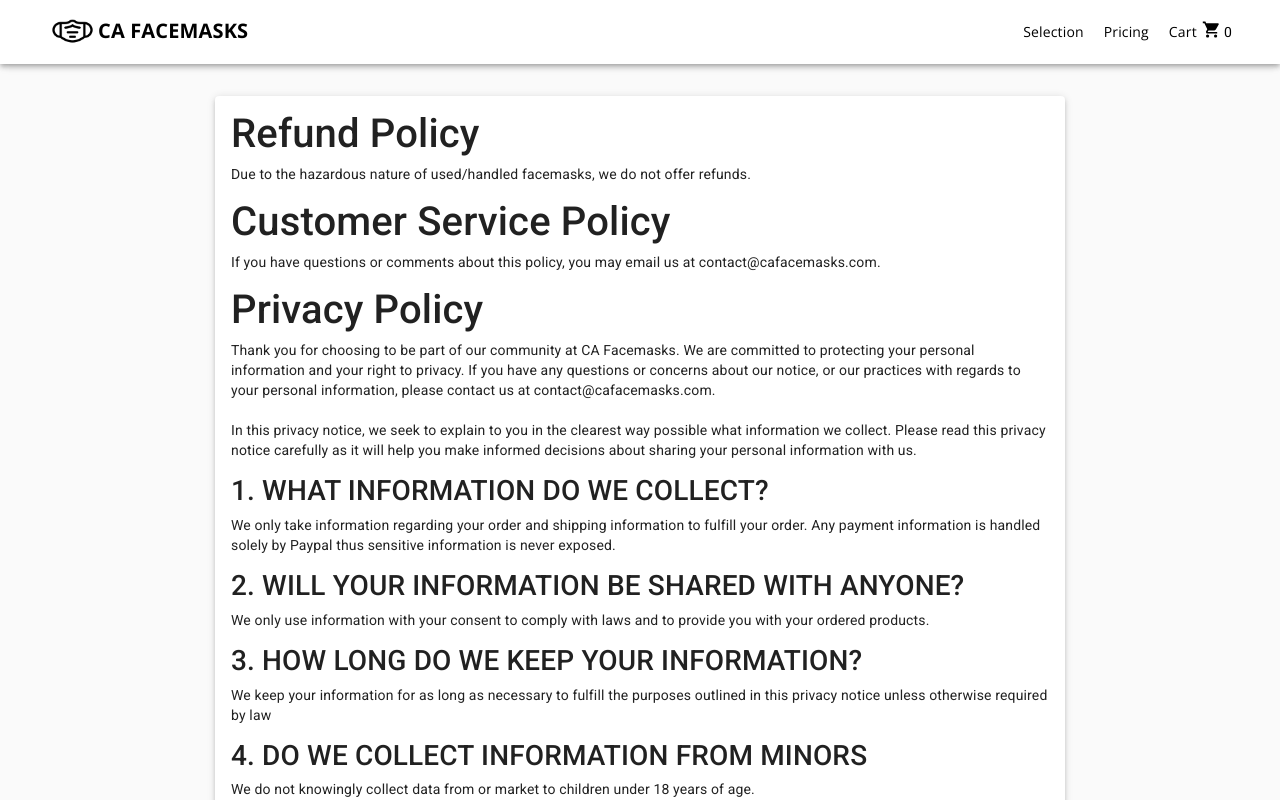
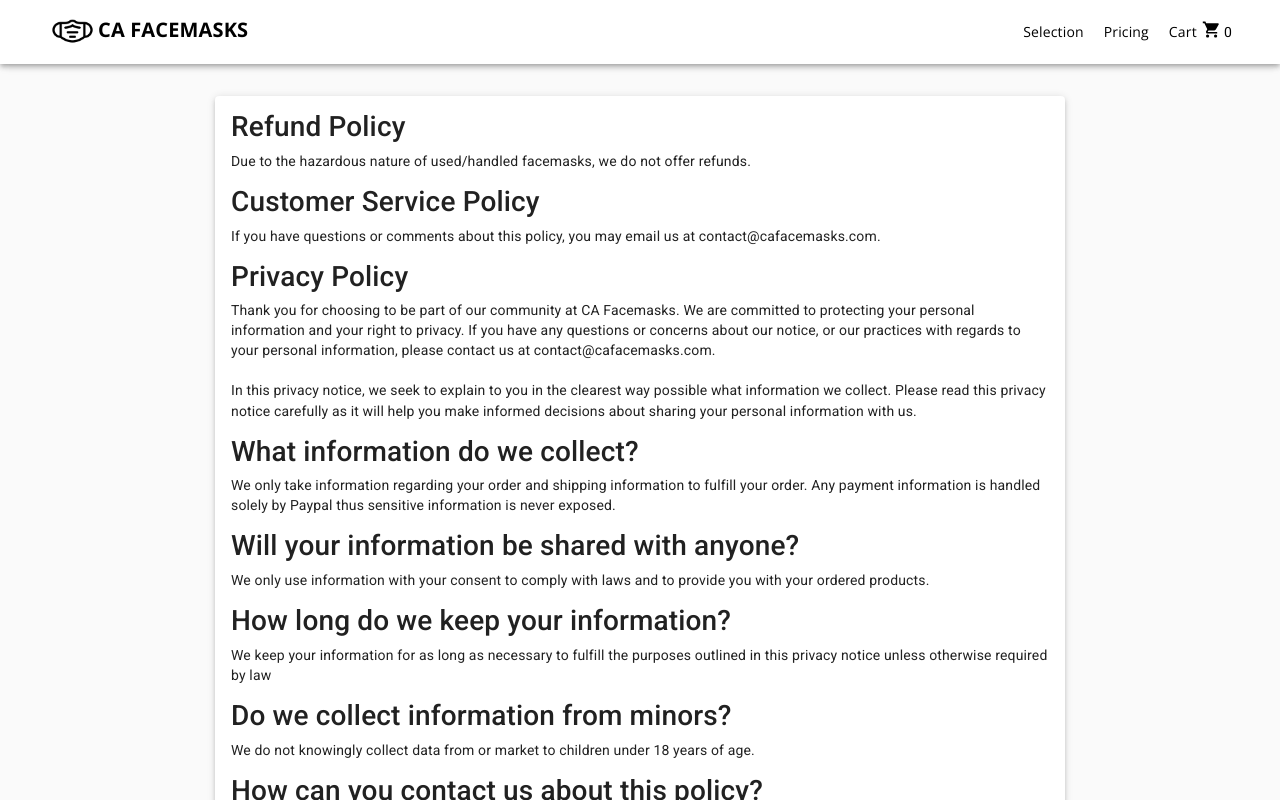
Before and after one commit to AlexanderDLe/DuraMasks, a React (Create React App) app: page /policies in a window 1280 px wide. Shown: the top 800 px of the page. Built offline with nearby package versions, Linux system fonts and the light colour scheme; no server answers.

Commit message:
Updated shipping speed.

```diff
--- a/package.json
+++ b/package.json
@@ -9,6 +9,7 @@
     "@testing-library/react": "^9.5.0",
     "@testing-library/user-event": "^7.2.1",
     "axios": "^0.19.2",
+    "moment-timezone": "^0.5.29",
     "paypal-checkout": "^4.0.312",
     "pure-react-carousel": "^1.27.0",
     "react": "^16.13.1",
--- a/src/components/App.js
+++ b/src/components/App.js
@@ -10,24 +10,24 @@ const App = () => {
     const testOrder = [
         {
             type: 'Mask',
-            color: 'Black',
+            color: 'Test',
             param: 'black',
             price: 10,
             img: 'Black.jpg',
             size: 'L',
-            amount: '2',
-        },
-        {
-            type: 'Elastic',
-            color: '1/4" Black Elastic',
-            param: 'blackelastic',
-            price: 40,
-            img: 'BlackElastic.jpg',
-            size: '200 Yards',
             amount: '1',
         },
+        // {
+        //     type: 'Elastic',
+        //     color: '1/4" Black Elastic',
+        //     param: 'blackelastic',
+        //     price: 40,
+        //     img: 'BlackElastic.jpg',
+        //     size: '200 Yards',
+        //     amount: '1',
+        // },
     ];
-    const testAmount = 3;
+    const testAmount = 1;
     const mode = 'production';
     const [orders, setOrders] = useState(mode === 'sandbox' ? testOrder : []);
     const [amount, setAmount] = useState(mode === 'sandbox' ? testAmount : 0);
--- a/src/components/Navbar.js
+++ b/src/components/Navbar.js
@@ -143,17 +143,17 @@ const Navbar = ({ amount }) => {
                             {/* <Link className={classes.link} to="/">
                             </Link> */}
                             <Typography variant="h6" className={classes.title}>
-                                <img
-                                    style={navIconStyle}
-                                    className={classes.navIcon}
-                                    src={FacemaskIcon}
-                                    alt="Facemask Icon"
-                                />
                                 <Link
                                     style={navTitleStyle}
                                     className={classes.link}
                                     to="/"
                                 >
+                                    <img
+                                        style={navIconStyle}
+                                        className={classes.navIcon}
+                                        src={FacemaskIcon}
+                                        alt="Facemask Icon"
+                                    />
                                     CA Facemasks
                                 </Link>
                             </Typography>
--- a/src/components/Policies.js
+++ b/src/components/Policies.js
@@ -41,17 +41,17 @@ function Policies() {
 
     return (
         <Card className={classes.root} elevation={3}>
-            <h1>Refund Policy</h1>
+            <h3>Refund Policy</h3>
             <p>
                 Due to the hazardous nature of used/handled facemasks, we do not
                 offer refunds.
             </p>
-            <h1>Customer Service Policy</h1>
+            <h3>Customer Service Policy</h3>
             <p>
                 If you have questions or comments about this policy, you may
                 email us at contact@cafacemasks.com.
             </p>
-            <h1>Privacy Policy</h1>
+            <h3>Privacy Policy</h3>
             <p>
                 Thank you for choosing to be part of our community at CA
                 Facemasks. We are committed to protecting your personal
@@ -66,31 +66,31 @@ function Policies() {
                 this privacy notice carefully as it will help you make informed
                 decisions about sharing your personal information with us.
             </p>
-            <h3>1. WHAT INFORMATION DO WE COLLECT?</h3>
+            <h3>What information do we collect?</h3>
             <p>
                 We only take information regarding your order and shipping
                 information to fulfill your order. Any payment information is
                 handled solely by Paypal thus sensitive information is never
                 exposed.
             </p>
-            <h3>2. WILL YOUR INFORMATION BE SHARED WITH ANYONE?</h3>
+            <h3>Will your information be shared with anyone?</h3>
             <p>
                 We only use information with your consent to comply with laws
                 and to provide you with your ordered products.
             </p>
-            <h3>3. HOW LONG DO WE KEEP YOUR INFORMATION?</h3>
+            <h3>How long do we keep your information?</h3>
             <p>
                 We keep your information for as long as necessary to fulfill the
                 purposes outlined in this privacy notice unless otherwise
                 required by law
             </p>
-            <h3>4. DO WE COLLECT INFORMATION FROM MINORS</h3>
+            <h3>Do we collect information from minors?</h3>
             <p>
                 We do not knowingly collect data from or market to children
                 under 18 years of age.
             </p>
 
-            <h3>5. HOW CAN YOU CONTACT US ABOUT THIS POLICY?</h3>
+            <h3>How can you contact us about this policy?</h3>
             <p>
                 If you have questions or comments about this policy, you may
                 email us at contact@cafacemasks.com
--- a/src/components/checkout/Cart.js
+++ b/src/components/checkout/Cart.js
@@ -1,15 +1,21 @@
 import React, { useEffect, useState } from 'react';
 import keys from '../../config/keys';
 import { Link, Redirect } from 'react-router-dom';
-import axios from 'axios';
 import { PayPalButton } from 'react-paypal-button-v2';
 import { useMediaQuery } from '@material-ui/core';
+import moment from 'moment-timezone';
 
 import { makeStyles } from '@material-ui/core/styles';
 import Card from '@material-ui/core/Card';
 import CardContent from '@material-ui/core/CardContent';
 import Button from '@material-ui/core/Button';
 import Typography from '@material-ui/core/Typography';
+
+import axios from 'axios';
+const API = keys.emailConfirmationAPI;
+const header = {
+    'Content-Type': 'application/json',
+};
 
 const useStyles = makeStyles({
     root: {
@@ -68,17 +74,21 @@ const useStyles = makeStyles({
     },
 });
 
+const calculateTimestamp = (time) => {
+    let timestamp = time;
+    console.log(timestamp);
+    timestamp = moment(timestamp).tz('America/Los_Angeles').format().toString();
+    timestamp = timestamp.split('T').join(' ');
+    timestamp = timestamp.slice(0, timestamp.length - 9) + ' Pacific Time';
+    return timestamp;
+};
+
 const calculateSubtotal = (orders) => {
     let subtotal = 0;
     for (let order of orders) {
         subtotal += order.price * order.amount;
     }
     return subtotal;
-};
-
-const API = keys.emailConfirmationAPI;
-const header = {
-    'Content-Type': 'application/json',
 };
 
 const Cart = ({ orders, removeOrder, resetOrders, amount, mode }) => {
@@ -119,12 +129,12 @@ const Cart = ({ orders, removeOrder, resetOrders, amount, mode }) => {
         const email = details.payer.email_address;
         const orderID = data.orderID;
         const amount = info.amount.value;
-        const event = { orders, address, email, orderID, amount };
+        let timestamp = calculateTimestamp(details.create_time);
+        const event = { orders, address, email, orderID, amount, timestamp };
 
-        console.log(amount);
-        console.log(details);
-        console.log(data);
-        console.log(event);
+        console.log('Details: ', details);
+        console.log('Data: ', data);
+        console.log('Event: ', event);
         axios.post(API, event, header);
         resetOrders();
         setCheckedOut(true);
@@ -158,7 +168,7 @@ const Cart = ({ orders, removeOrder, resetOrders, amount, mode }) => {
                         </span>
                         <br />
                         <span className={classes.shippingCaption}>
-                            Delivery will be between 3-7 business days.
+                            Delivery will be between 5-9 business days.
                         </span>
                     </p>
                     <p>${shippingFee}</p>
--- a/src/components/pricing/Pricing.js
+++ b/src/components/pricing/Pricing.js
@@ -63,7 +63,7 @@ function Pricing() {
                     style={{ textAlign: 'left' }}
                 >
                     <strong>Free Shipping</strong> for all domestic (US) orders.
-                    Typical delivery will be between 3-7 business days.
+                    Typical delivery will be between 5-9 business days.
                     <br />
                     <br />
                     You can also purchase directly in-person at our shop at 2424
```
Also changed, not shown: 1 other file (tests, documents, lock files or other folders).
